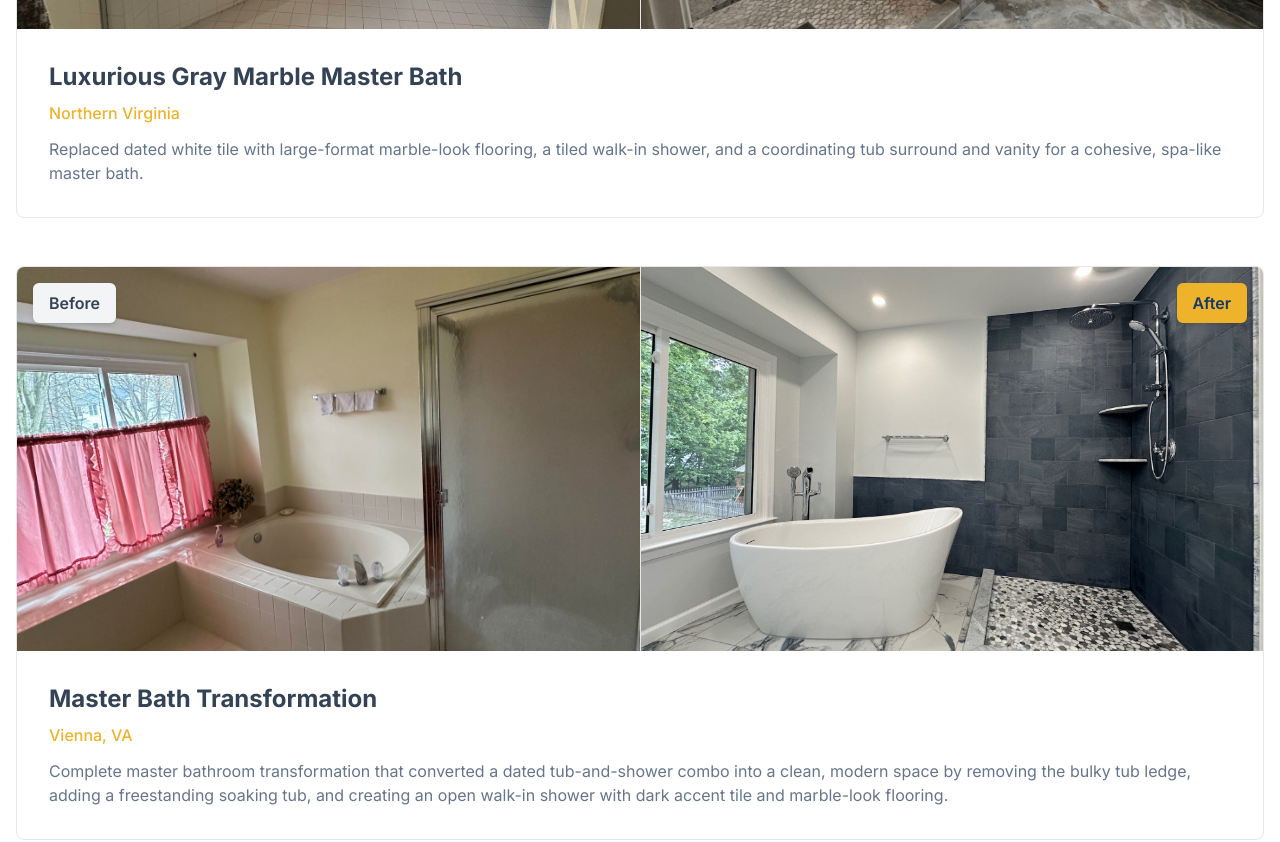
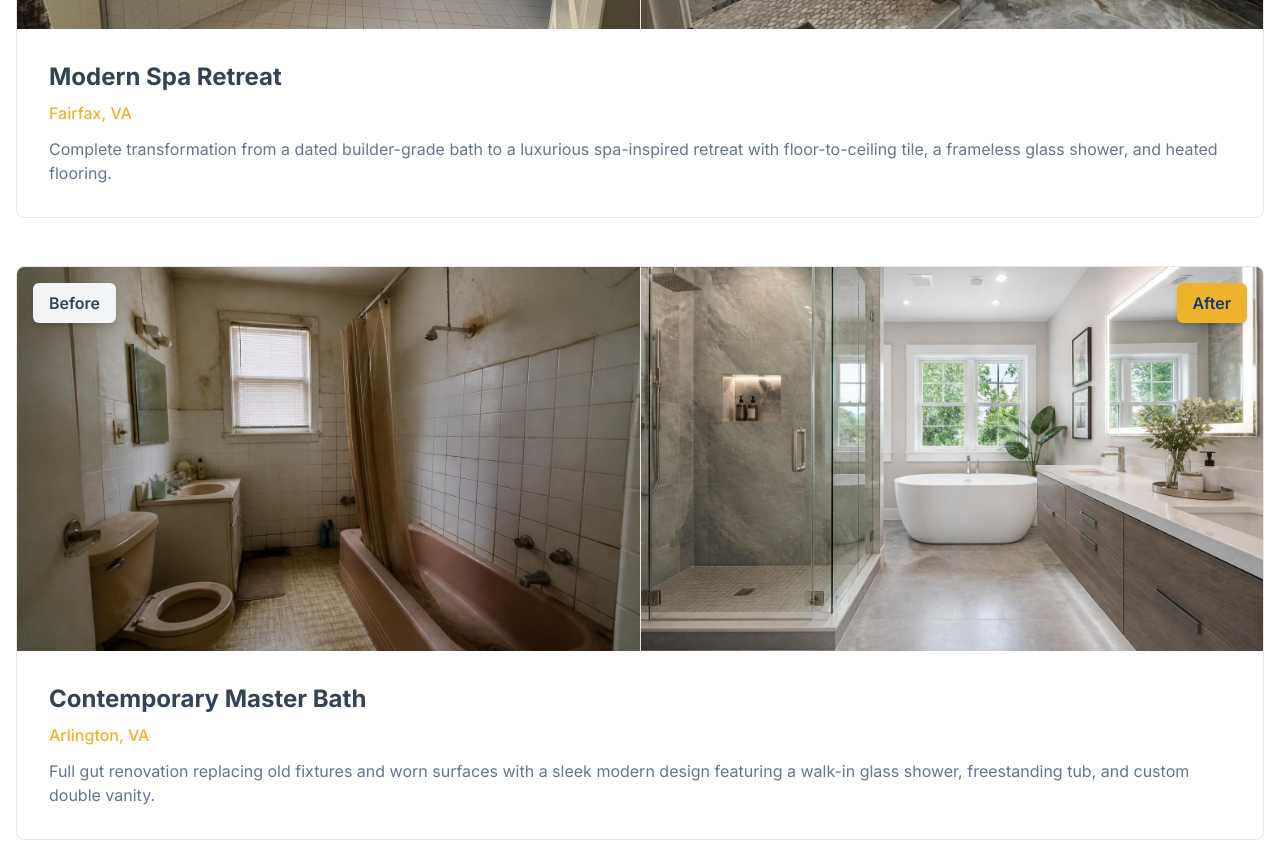
Before and after one commit to internetwages/reno-fairfax-elevate-52858, a React (Vite) app: page /gallery in a window 1280 px wide. Shown: the part 680-1522 px from the top of the page. Built offline with nearby package versions, Linux system fonts and the light colour scheme; the HTML template or start-up script is replaced by a standard one.

Commit message:
Changes
Co-authored-by: internetwages <245470391+internetwages@users.noreply.github.com>

```diff
--- a/src/pages/Gallery.tsx
+++ b/src/pages/Gallery.tsx
@@ -63,6 +63,22 @@ const Gallery = () => {
   ];
 
   const projects = [
+    {
+      before: beforeNew1,
+      after: afterNew1,
+      title: "Modern Spa Retreat",
+      location: "Fairfax, VA",
+      description:
+        "Complete transformation from a dated builder-grade bath to a luxurious spa-inspired retreat with floor-to-ceiling tile, a frameless glass shower, and heated flooring.",
+    },
+    {
+      before: beforeNew2,
+      after: afterNew2,
+      title: "Contemporary Master Bath",
+      location: "Arlington, VA",
+      description:
+        "Full gut renovation replacing old fixtures and worn surfaces with a sleek modern design featuring a walk-in glass shower, freestanding tub, and custom double vanity.",
+    },
     {
       before: before1,
       after: after1,
```
